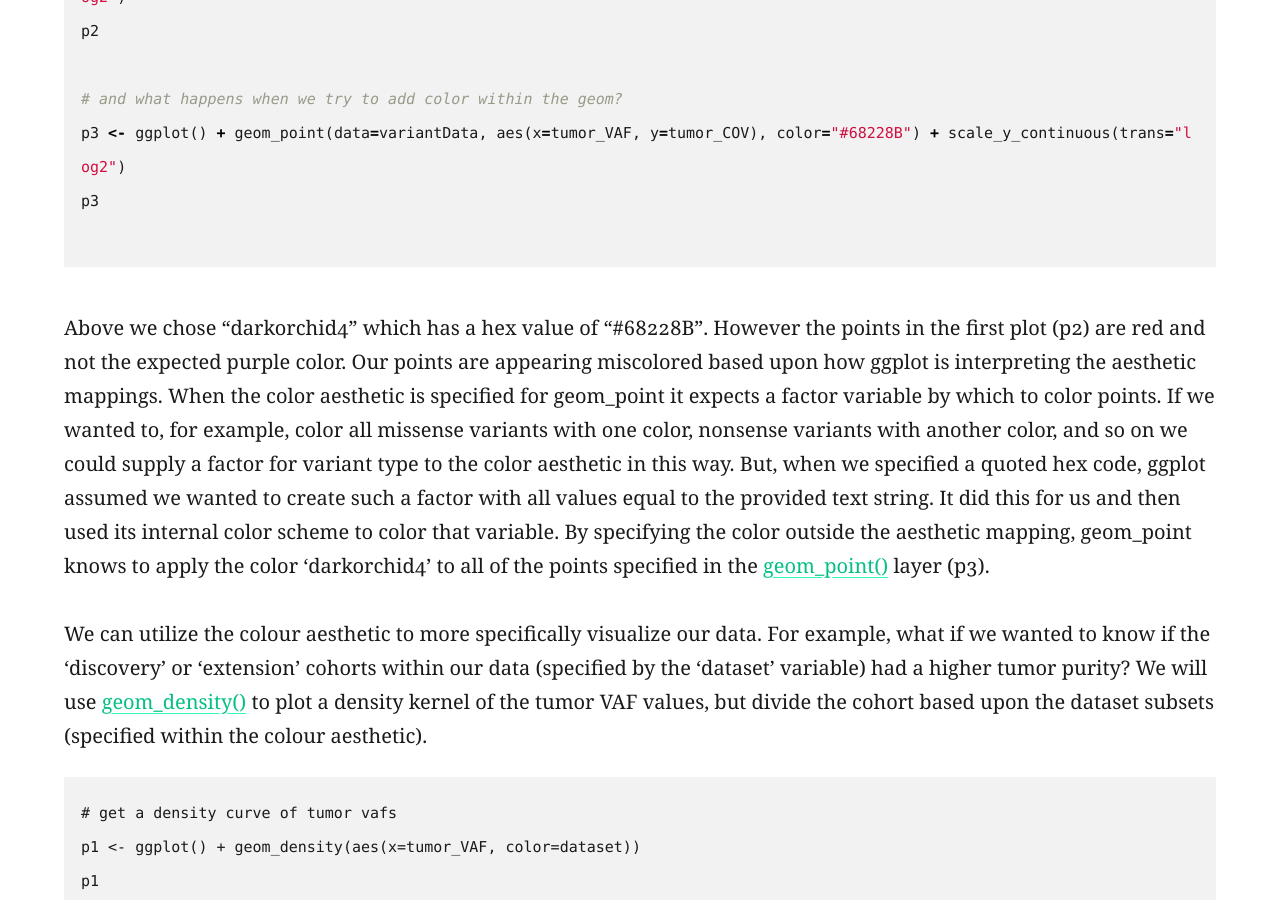
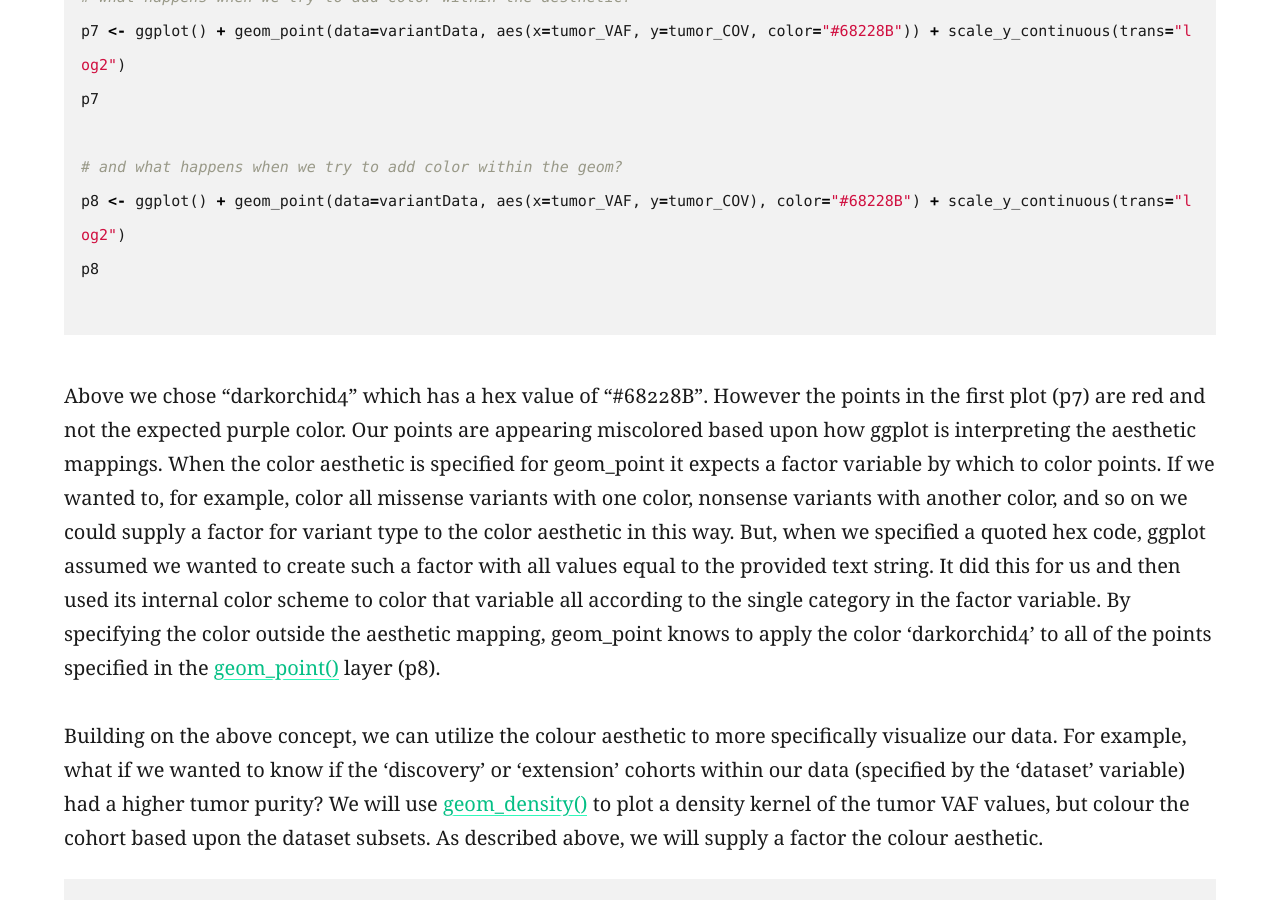
Before and after one commit to griffithlab/genviz.org, a Jekyll site: the page built from _posts/0002-03-01-introToggplot2.md, in a window 1280 px wide and 900 px high, scrolled down 5509 px. Built offline with Jekyll 4.4.1, drawn with Linux system fonts in a browser that asks for light colours; nearby versions of some CDN libraries; some of the changed text lies outside the part shown.

Commit message:
edits and changes

````diff
--- a/_posts/0002-03-01-introToggplot2.md
+++ b/_posts/0002-03-01-introToggplot2.md
@@ -72,20 +72,22 @@ Note that these transformations can be applied to the x axis as well ([scale_x_c
 
 ```R
 # method 1, set y limits for the plot
-p2 <- p1 + scale_y_continuous(limits=c(0, 500))
-p2 <- p1 + ylim(c(0, 500)) # shortcut method
-p2
+p4 <- p1 + scale_y_continuous(limits=c(0, 500))
+p4
+# alternatively, the following is a shortcut method for the same
+p4 <- p1 + ylim(c(0, 500))
+p4
 
 # method 2, transform the actual values in the data frame
-p3 <- ggplot() + geom_point(data=variantData, aes(x=tumor_VAF, y=log2(tumor_COV)))
-p3
+p5 <- ggplot() + geom_point(data=variantData, aes(x=tumor_VAF, y=log2(tumor_COV)))
+p5
 
 # method 3, transform the axis using ggplot
-p4 <- p1 + scale_y_continuous(trans="log2")
-p4
+p6 <- p1 + scale_y_continuous(trans="log2")
+p6
 ```
 
-Note that adjusting the [scale_y_continuous()](http://ggplot2.tidyverse.org/reference/scale_continuous.html) layer will plot only the points within the specified range by setting the limits. [ylim()](http://ggplot2.tidyverse.org/reference/lims.html) is a shortcut that achieves the same thing. You'll see a warning when doing this, stating that rows are being removed from the data frame that contain values outside of the specified range. There is an "out of bounds" parameter within [scale_y_continuous()](http://ggplot2.tidyverse.org/reference/scale_continuous.html) to control what happens with these points, but this isn't necessarily the best method for this particular plot. In method 2 (plot p3), we actually transform the data values themselves by applying a log2 transform. This method allows us to better visualize all of the points, but it is not intuitive to interpret the log2 of a value (tumor coverage). Alternatively, method 3 (plot p4) does not transform the values, but adjusts the scale the points are plotted on and does a better job of displaying all of our data without having to convert the log2 values.
+Note that adjusting the [scale_y_continuous()](http://ggplot2.tidyverse.org/reference/scale_continuous.html) layer will plot only the points within the specified range by setting the limits. [ylim()](http://ggplot2.tidyverse.org/reference/lims.html) is a shortcut that achieves the same thing. You'll see a warning when doing this, stating that rows are being removed from the data frame that contain values outside of the specified range. There is an "out of bounds" parameter within [scale_y_continuous()](http://ggplot2.tidyverse.org/reference/scale_continuous.html) to control what happens with these points, but this isn't necessarily the best method for this particular plot. In method 2 (plot p5), we actually transform the data values themselves by applying a log2 transform. This method allows us to better visualize all of the points, but it is not intuitive to interpret the log2 of a value (tumor coverage). Alternatively, method 3 (plot p6) does not transform the values, but adjusts the scale the points are plotted on and does a better job of displaying all of our data without having to convert the log2 values.
 
 ### Applying different aesthetics
 While these plots look pretty good, we can make them more aesthetically pleasing by defining the color of the points within the aesthetic. We can specify a color by either the hex code ([hex codes explained](http://research.stowers.org/mcm/efg/R/Color/Chart/)) or by naming it from R's internal color pallette, a full list of which is available [here](http://www.stat.columbia.edu/~tzheng/files/Rcolor.pdf). Alternatively, you can list colors by typing [colors()](https://www.rdocumentation.org/packages/grDevices/versions/3.4.1/topics/colors) in the R terminal.
@@ -95,34 +97,38 @@ While these plots look pretty good, we can make them more aesthetically pleasing
 colors()
 
 # what happens when we try to add color within the aesthetic?
-p2 <- ggplot() + geom_point(data=variantData, aes(x=tumor_VAF, y=tumor_COV, color="#68228B")) + scale_y_continuous(trans="log2")
-p2
+p7 <- ggplot() + geom_point(data=variantData, aes(x=tumor_VAF, y=tumor_COV, color="#68228B")) + scale_y_continuous(trans="log2")
+p7
 
 # and what happens when we try to add color within the geom?
-p3 <- ggplot() + geom_point(data=variantData, aes(x=tumor_VAF, y=tumor_COV), color="#68228B") + scale_y_continuous(trans="log2")
-p3
+p8 <- ggplot() + geom_point(data=variantData, aes(x=tumor_VAF, y=tumor_COV), color="#68228B") + scale_y_continuous(trans="log2")
+p8
 
 ```
 
-Above we chose "darkorchid4" which has a hex value of "#68228B". However the points in the first plot (p2) are red and not the expected purple color. Our points are appearing miscolored based upon how ggplot is interpreting the aesthetic mappings. When the color aesthetic is specified for geom_point it expects a factor variable by which to color points. If we wanted to, for example, color all missense variants with one color, nonsense variants with another color, and so on we could supply a factor for variant type to the color aesthetic in this way. But, when we specified a quoted hex code, ggplot assumed we wanted to create such a factor with all values equal to the provided text string. It did this for us and then used its internal color scheme to color that variable. By specifying the color outside the aesthetic mapping, geom_point knows to apply the color 'darkorchid4' to all of the points specified in the [geom_point()](http://ggplot2.tidyverse.org/reference/geom_point.html) layer (p3).
+Above we chose "darkorchid4" which has a hex value of "#68228B". However the points in the first plot (p7) are red and not the expected purple color. Our points are appearing miscolored based upon how ggplot is interpreting the aesthetic mappings. When the color aesthetic is specified for geom_point it expects a factor variable by which to color points. If we wanted to, for example, color all missense variants with one color, nonsense variants with another color, and so on we could supply a factor for variant type to the color aesthetic in this way. But, when we specified a quoted hex code, ggplot assumed we wanted to create such a factor with all values equal to the provided text string. It did this for us and then used its internal color scheme to color that variable all according to the single category in the factor variable. By specifying the color outside the aesthetic mapping, geom_point knows to apply the color 'darkorchid4' to all of the points specified in the [geom_point()](http://ggplot2.tidyverse.org/reference/geom_point.html) layer (p8).
 
-We can utilize the colour aesthetic to more specifically visualize our data. For example, what if we wanted to know if the 'discovery' or 'extension' cohorts within our data (specified by the 'dataset' variable) had a higher tumor purity? We will use [geom_density()](http://ggplot2.tidyverse.org/reference/geom_density.html) to plot a density kernel of the tumor VAF values, but divide the cohort based upon the dataset subsets (specified within the colour aesthetic).
+Building on the above concept, we can utilize the colour aesthetic to more specifically visualize our data. For example, what if we wanted to know if the 'discovery' or 'extension' cohorts within our data (specified by the 'dataset' variable) had a higher tumor purity? We will use [geom_density()](http://ggplot2.tidyverse.org/reference/geom_density.html) to plot a density kernel of the tumor VAF values, but colour the cohort based upon the dataset subsets. As described above, we will supply a factor the colour aesthetic.
 
 ```
 # get a density curve of tumor vafs
-p1 <- ggplot() + geom_density(aes(x=tumor_VAF, color=dataset))
-p1
+p9 <- ggplot() + geom_density(data=variantData, aes(x=tumor_VAF, color=dataset))
+p9
 
 # let's add a bit more detail
-p2 <- ggplot() + geom_density(data=variantData, aes(x=tumor_VAF, fill=dataset), alpha=.75, colour="black", adjust=.5)
-p2
+p10 <- ggplot() + geom_density(data=variantData, aes(x=tumor_VAF, fill=dataset), alpha=.75, colour="black", adjust=.5)
+p10
 
 # and let's change the colors some more
-p3 <- p2 + scale_fill_manual(values=c("discovery"="#a13242", "extension"="#1a2930"))
-p3
+p11 <- p10 + scale_fill_manual(values=c("discovery"="#a13242", "extension"="#1a2930"))
+p11
 ```
 
-In p1, we told the [geom_density()](http://ggplot2.tidyverse.org/reference/geom_density.html) layer to differentiate the data based upon the 'dataset' column using the colour aesthetic. We see this in our p1 plot, that our result contains two density curves that use two different colored lines to specify our datasets. In p2, we are telling our [geom_density()](http://ggplot2.tidyverse.org/reference/geom_density.html) layer to differentiate the datasets using the "fill" aesthetic instead. We globally assign the line colour ("black") and the fill transparency (alpha=0.75). In addition, we utilize the adjust parameter to reduce the smoothing [geom_density()](http://ggplot2.tidyverse.org/reference/geom_density.html) uses when computing it's estimate. Now, our datasets are specificed by the fill (or filled in color) of each density curve. In p3, we append the [scale_fill_manual()](http://ggplot2.tidyverse.org/reference/scale_manual.html) layer to manually define the fill colours we would like to appear in the plot. This can be done with the colour aesthetic in p1 using [scale_colour_manual()](http://ggplot2.tidyverse.org/reference/scale_manual.html), since we define the colour by the dataset variable.
+In the p9 plot, we told the [geom_density()](http://ggplot2.tidyverse.org/reference/geom_density.html) layer to differentiate the data based upon the 'dataset' column using the colour aesthetic. We see that our result contains two density curves that use two different colored lines to specify our datasets. In p10, we are telling our [geom_density()](http://ggplot2.tidyverse.org/reference/geom_density.html) layer to differentiate the datasets using the "fill" aesthetic instead. We globally assign the line colour ("black") and the fill transparency (alpha=0.75). In addition, we utilize the adjust parameter to reduce the smoothing [geom_density()](http://ggplot2.tidyverse.org/reference/geom_density.html) uses when computing it's estimate. Now, our datasets are specified by the fill (or filled in color) of each density curve. In p11, we append the [scale_fill_manual()](http://ggplot2.tidyverse.org/reference/scale_manual.html) layer to manually define the fill colours we would like to appear in the plot.
+
+### Make this an exercise
+This could also be done with the colour aesthetic in p9 using [scale_colour_manual()](http://ggplot2.tidyverse.org/reference/scale_manual.html), since we define the colour by the dataset variable.
+
 
 ### Faceting
 Depending on the geometric object used there are up to 10 ways to map an aesthetic to a variable. These are with the x-axis, y-axis, fill, colour, shape, alpha, size, labels, and facets. Faceting in ggplot allows us to quickly create multiple related plots at once with a single command. There are two facet commands, [facet_wrap()](http://ggplot2.tidyverse.org/reference/facet_wrap.html) will create a 1 dimensional sequence of panels based on a one sided linear formula. Similarly [facet_grid()](http://ggplot2.tidyverse.org/reference/facet_grid.html) will create a 2 dimensional grid of panels. Let's try and answer a few quick questions about our data using facets.
````
